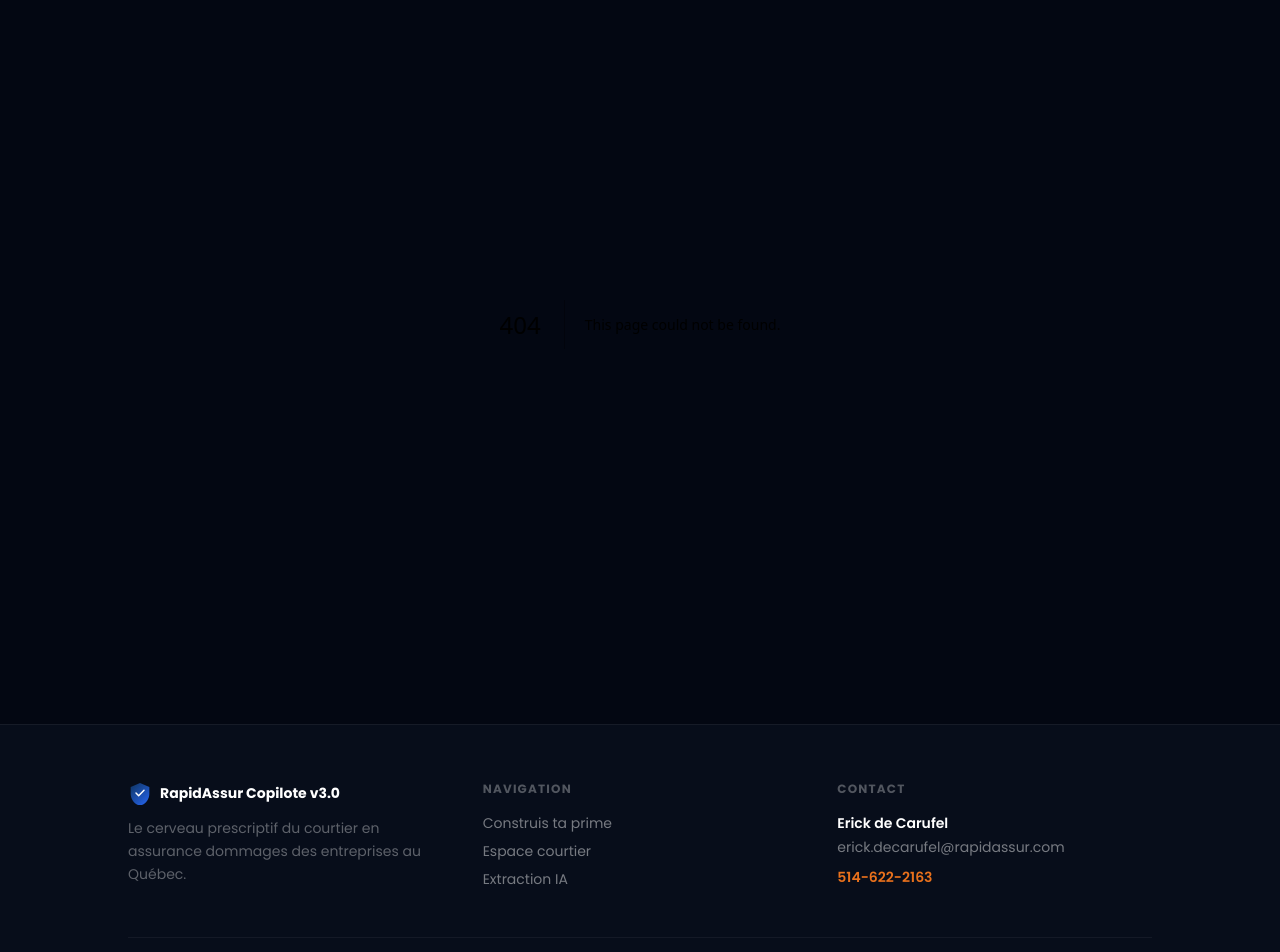
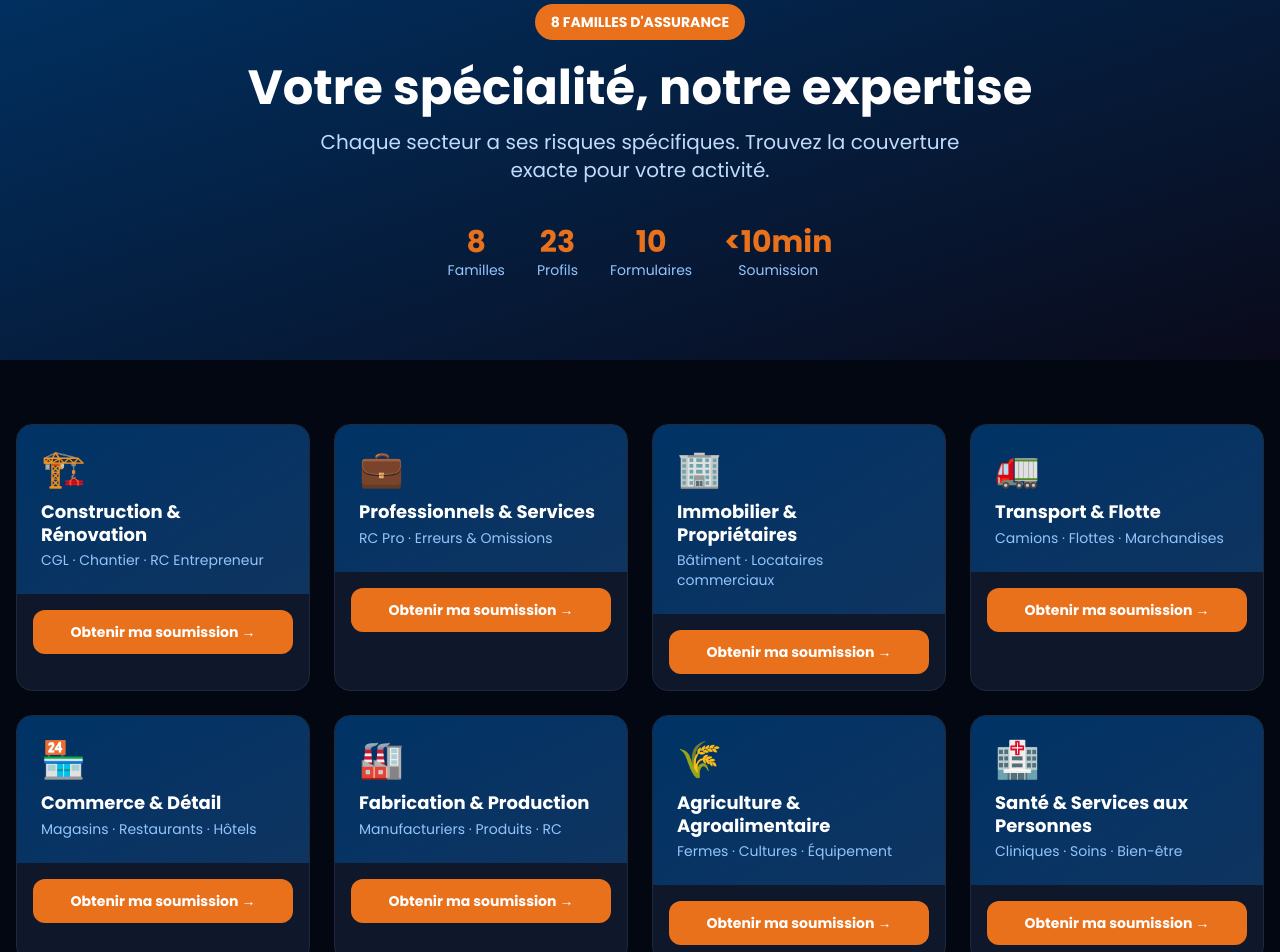
Before and after one commit to erickdecarufel-cmd/Rapidassur1, a Next.js app: page /specialites in a window 1280 px wide. Before the commit this address had no page. Shown: the part 140-1092 px from the top of the page. Built offline with nearby package versions, Linux system fonts and the light colour scheme; a web font is replaced by a local one.

Commit message:
feat: Add /specialites (8 familles) et /outils (quiz interactif)

```diff
--- /dev/null
+++ b/src/app/outils/page.tsx
@@ -0,0 +1,82 @@
+'use client'
+import{useState}from 'react'
+const QS=[
+  {q:'Avez-vous une licence RBQ?',opts:['Oui, licence active','Non, pas requise','En cours d\'obtention']},
+  {q:'Nombre d\'employés?',opts:['1-5','6-20','21-100','100+']},
+  {q:'Chiffre d\'affaires annuel?',opts:['Moins de 500K$','500K$ à 2M$','2M$ à 10M$','Plus de 10M$']},
+]
+const RES:Record<string,{t:string,f:string,d:string}>={
+  'Oui, licence active':{t:'Construction RBQ',f:'260507298912260',d:'CGL + RC Entrepreneur adaptée à votre licence RBQ'},
+  'Non, pas requise':{t:'Professionnels & Services',f:'260512255889262',d:'RC Professionnelle et Erreurs & Omissions'},
+  "En cours d'obtention":{t:'Construction Démarrage',f:'260507298912260',d:'Couverture complète dès le démarrage de vos activités'},
+}
+function Quiz(){
+  const[step,setStep]=useState(0)
+  const[ans,setAns]=useState<Record<number,string>>({})
+  const[sel,setSel]=useState<string|null>(null)
+  if(step===0)return(
+    <div className="text-center py-4">
+      <div className="text-5xl mb-4">🧭</div>
+      <h2 className="text-2xl font-bold text-white mb-3">Quel formulaire me correspond?</h2>
+      <p className="text-gray-400 mb-8">3 questions pour vous orienter vers la bonne couverture</p>
+      <button onClick={()=>setStep(1)} className="bg-[#E9711C] text-white font-bold px-8 py-4 rounded-xl hover:bg-orange-500 transition-colors text-lg">
+        Commencer →
+      </button>
+    </div>
+  )
+  if(step<=QS.length){
+    const q=QS[step-1]
+    return(
+      <div>
+        <div className="mb-6">
+          <div className="flex justify-between text-sm text-gray-400 mb-2"><span>Question {step} sur {QS.length}</span><span>{Math.round((step-1)/QS.length*100)}%</span></div>
+          <div className="h-2 bg-[#1E293B] rounded-full"><div className="h-2 bg-[#E9711C] rounded-full transition-all" style={{width:`${(step-1)/QS.length*100}%`}}/></div>
+        </div>
+        <h3 className="text-xl font-bold text-white mb-5">{q.q}</h3>
+        <div className="space-y-3 mb-6">
+          {q.opts.map(o=>(
+            <button key={o} onClick={()=>setSel(o)}
+              className={`w-full text-left p-4 rounded-xl border transition-all ${sel===o?'border-[#E9711C] bg-orange-500/10 text-white':'border-[#1E293B] text-gray-300 hover:border-gray-500'}`}>
+              {o}
+            </button>
+          ))}
+        </div>
+        <button disabled={!sel} onClick={()=>{setAns({...ans,[step]:sel!});setSel(null);setStep(step+1)}}
+          className="w-full bg-[#E9711C] disabled:opacity-40 text-white font-bold py-3 rounded-xl hover:bg-orange-500 transition-colors">
+          {step<QS.length?'Question suivante →':'Voir mon résultat →'}
+        </button>
+      </div>
+    )
+  }
+  const r=RES[ans[1]]??RES['Non, pas requise']
+  return(
+    <div className="text-center py-4">
+      <div className="text-5xl mb-4">🎯</div>
+      <div className="inline-block bg-green-500/10 border border-green-500/30 text-green-400 text-sm font-bold px-4 py-1 rounded-full mb-4">Résultat personnalisé</div>
+      <h3 className="text-2xl font-bold text-white mb-2">{r.t}</h3>
+      <p className="text-gray-400 mb-8">{r.d}</p>
+      <a href={`https://form.jotform.com/${r.f}`} target="_blank" rel="noopener noreferrer"
+        className="inline-block bg-[#E9711C] text-white font-bold px-8 py-4 rounded-xl hover:bg-orange-500 transition-colors text-lg mb-4">
+        Remplir mon formulaire →
+      </a>
+      <div><button onClick={()=>{setStep(0);setAns({});setSel(null)}} className="text-gray-500 hover:text-gray-300 text-sm transition-colors">↩ Recommencer</button></div>
+    </div>
+  )
+}
+export default function OutilsPage(){
+  return(
+    <main className="min-h-screen bg-[#030712]">
+      <section className="bg-gradient-to-br from-[#003366] to-[#0a0a1a] py-20 px-4 text-center">
+        <span className="inline-block bg-[#E9711C] text-white text-sm font-bold px-4 py-2 rounded-full mb-6">OUTILS INTELLIGENTS</span>
+        <h1 className="text-4xl md:text-5xl font-bold text-white mb-4">Outils & Ressources</h1>
+        <p className="text-xl text-blue-200 max-w-2xl mx-auto">Quiz interactif, calculateurs et guides pratiques pour courtiers et entreprises</p>
+      </section>
+      <section className="max-w-2xl mx-auto px-4 py-16">
+        <div className="bg-[#0F172A] rounded-2xl border border-[#1E293B] p-8 shadow-2xl">
+          <Quiz/>
+        </div>
+        <p className="text-center text-gray-600 mt-6 text-sm">D&apos;autres outils arrivent bientôt — calculateur de prime, vérificateur RBQ, carte de zones inondables</p>
+      </section>
+    </main>
+  )
+}
--- /dev/null
+++ b/src/app/specialites/page.tsx
@@ -0,0 +1,54 @@
+const F=[
+{id:'construction',e:'🏗️',t:'Construction & Rénovation',s:'CGL · Chantier · RC Entrepreneur',f:'260507298912260'},
+{id:'professionnels',e:'💼',t:'Professionnels & Services',s:'RC Pro · Erreurs & Omissions',f:'260512255889262'},
+{id:'immobilier',e:'🏢',t:'Immobilier & Propriétaires',s:'Bâtiment · Locataires commerciaux',f:'260512137678257'},
+{id:'transport',e:'🚛',t:'Transport & Flotte',s:'Camions · Flottes · Marchandises',f:'260512085208248'},
+{id:'commerce',e:'🏪',t:'Commerce & Détail',s:'Magasins · Restaurants · Hôtels',f:'260522507223043'},
+{id:'fabrication',e:'🏭',t:'Fabrication & Production',s:'Manufacturiers · Produits · RC',f:'260522561165048'},
+{id:'agriculture',e:'🌾',t:'Agriculture & Agroalimentaire',s:'Fermes · Cultures · Équipement',f:'260523334001036'},
+{id:'sante',e:'🏥',t:'Santé & Services aux Personnes',s:'Cliniques · Soins · Bien-être',f:'260523349099059'},
+]
+export default function SpecialitesPage(){
+  return(
+    <main className="min-h-screen bg-[#030712]">
+      <section className="bg-gradient-to-br from-[#003366] to-[#0a0a1a] py-20 px-4 text-center">
+        <span className="inline-block bg-[#E9711C] text-white text-sm font-bold px-4 py-2 rounded-full mb-6">8 FAMILLES D&apos;ASSURANCE</span>
+        <h1 className="text-4xl md:text-5xl font-bold text-white mb-4">Votre spécialité, notre expertise</h1>
+        <p className="text-xl text-blue-200 max-w-2xl mx-auto">Chaque secteur a ses risques spécifiques. Trouvez la couverture exacte pour votre activité.</p>
+        <div className="flex justify-center gap-8 mt-10 flex-wrap">
+          {[['8','Familles'],['23','Profils'],['10','Formulaires'],['<10min','Soumission']].map(([v,l])=>(
+            <div key={l} className="text-center">
+              <div className="text-3xl font-bold text-[#E9711C]">{v}</div>
+              <div className="text-blue-300 text-sm">{l}</div>
+            </div>
+          ))}
+        </div>
+      </section>
+      <section className="max-w-7xl mx-auto px-4 py-16">
+        <div className="grid md:grid-cols-2 lg:grid-cols-4 gap-6">
+          {F.map((f)=>(
+            <div key={f.id} className="bg-[#0F172A] rounded-2xl overflow-hidden border border-[#1E293B] hover:border-[#E9711C] transition-all">
+              <div className="bg-gradient-to-br from-[#003366] to-[#0F3460] p-6">
+                <div className="text-4xl mb-3">{f.e}</div>
+                <h3 className="text-white font-bold text-lg leading-tight">{f.t}</h3>
+                <p className="text-blue-300 text-sm mt-1">{f.s}</p>
+              </div>
+              <div className="p-4">
+                <a href={`https://form.jotform.com/${f.f}`} target="_blank" rel="noopener noreferrer"
+                  className="block w-full text-center bg-[#E9711C] hover:bg-orange-500 text-white font-bold py-3 rounded-xl transition-colors text-sm">
+                  Obtenir ma soumission →
+                </a>
+              </div>
+            </div>
+          ))}
+        </div>
+        <div className="text-center mt-16">
+          <p className="text-gray-400 mb-6">Votre secteur n&apos;est pas listé? Nous couvrons tous les risques d&apos;entreprise.</p>
+          <a href="tel:5146222163" className="inline-block bg-[#003366] hover:bg-blue-800 text-white font-bold px-8 py-4 rounded-xl text-lg transition-colors">
+            📞 514-622-2163 — Parler à Erick
+          </a>
+        </div>
+      </section>
+    </main>
+  )
+}
```
